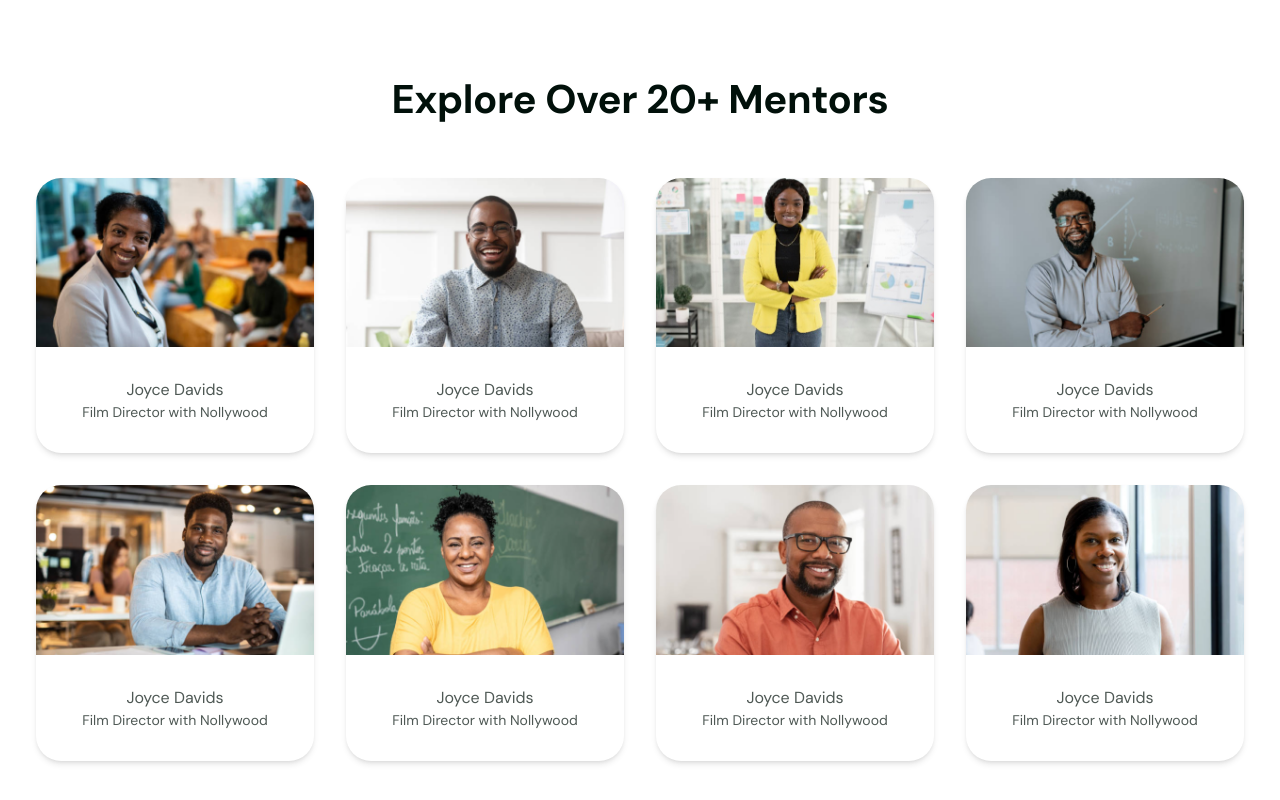
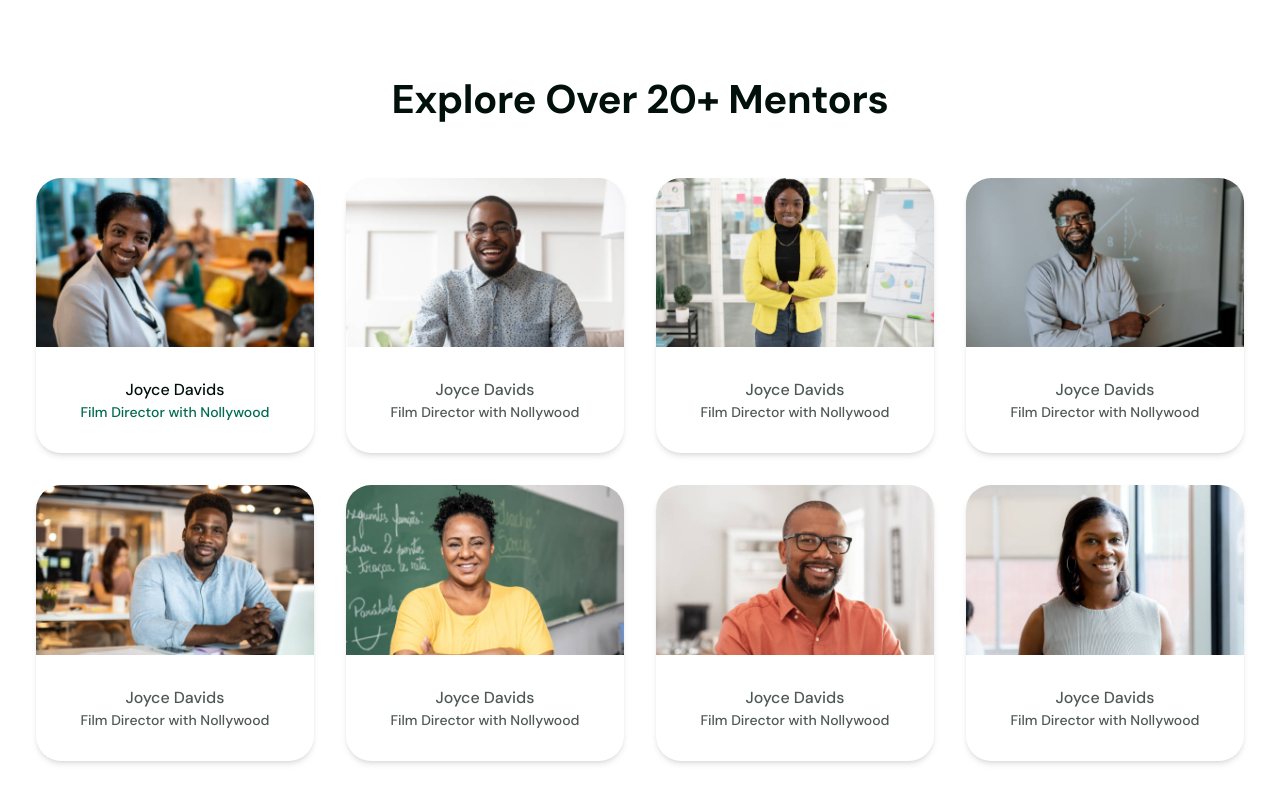
Before and after one commit to Omolara5861/superstar-mentors, a Next.js app: page / in a window 1280 px wide. In both pictures the pointer is over the element 175 px from the left and 1979 px from the top of the page. Shown: the part 1579-2379 px from the top of the page. Built offline with nearby package versions, Linux system fonts and the light colour scheme.

Commit message:
style: :sparkles: Add hover state

```diff
--- a/src/app/globals.css
+++ b/src/app/globals.css
@@ -82,6 +82,18 @@ h3 {
     border: 1.5px ;
 }
 
+.mentee:hover {
+  box-shadow: 0px 4px 6px 0px #0000000D;
+  transition: all 0.5 ease-in;
+}
+
+.mentee:hover p:first-child {
+  color: #01100A;
+}
+.mentee:hover p:last-child {
+  color: #006A50;
+}
+
 
 @layer utilities {
   .text-balance {
--- a/src/components/button/Button.tsx
+++ b/src/components/button/Button.tsx
@@ -13,7 +13,7 @@ const Button: React.FC<ButtonProps> = ({ btnText, href, width }) => {
         >
             <button
                 style={{ width: width || 'auto' }}
-                className="inline-block bg-primary sm:w-auto py-3 px-4 rounded-lg text-white font-medium">
+                className="inline-block bg-primary hover:bg-[#002C1C] sm:w-auto py-3 px-4 rounded-lg text-white font-medium">
                 {btnText}
             </button>
         </Link>
--- a/src/components/home/hero/Hero.tsx
+++ b/src/components/home/hero/Hero.tsx
@@ -17,7 +17,7 @@ const HeroSection = () => {
                     <div className="flex justify-center lg:justify-start space-x-4">
                         <Button href='/join' width='168px' btnText=' Join as a Mentee' />
                         <Link href='/mentor'>
-                            <button className="inline-block bg-transparent lg:w-[168px] w-auto py-3 px-4 rounded-lg text-primary border-2 border-primary">
+                            <button className="inline-block bg-transparent hover:bg-secondary hover:border-none font-medium lg:w-[168px] w-auto py-3 px-4 rounded-lg text-primary border-2 border-primary">
                                 Mentor
                             </button>
                         </Link>
--- a/src/components/home/mentors/Mentors.tsx
+++ b/src/components/home/mentors/Mentors.tsx
@@ -40,8 +40,8 @@ const MentorGrid = () => {
                                 />
                             </div>
                             {/* Mentor Info */}
-                            <div className="py-[31px] text-center text-[#01100AB2]">
-                                <p>{mentor.name}</p>
+                            <div className="py-[31px] text-center text-[#01100AB2] font-medium mentee">
+                                <p >{mentor.name}</p>
                                 <p className="text-sm">{mentor.title}</p>
                             </div>
                         </div>
```
